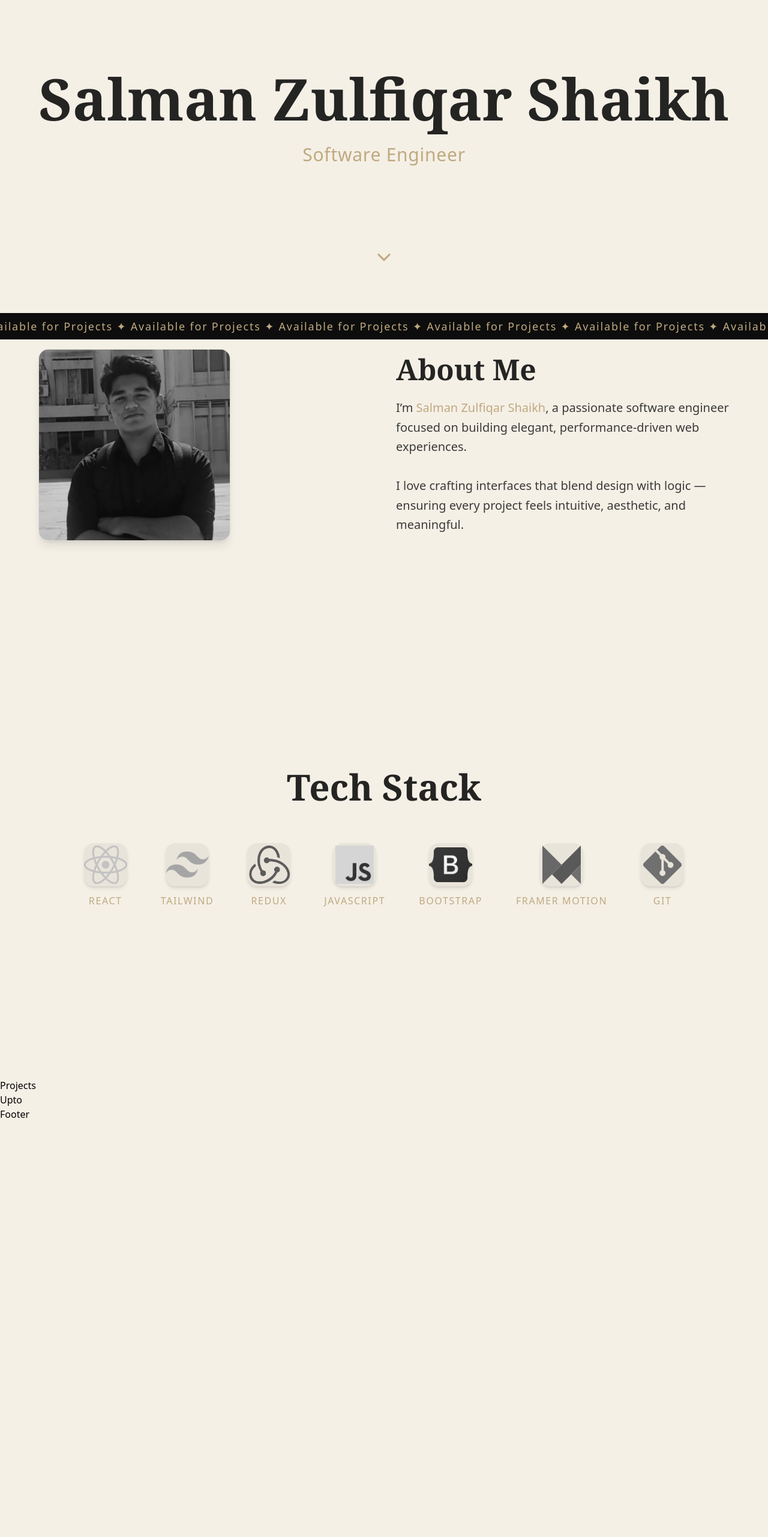
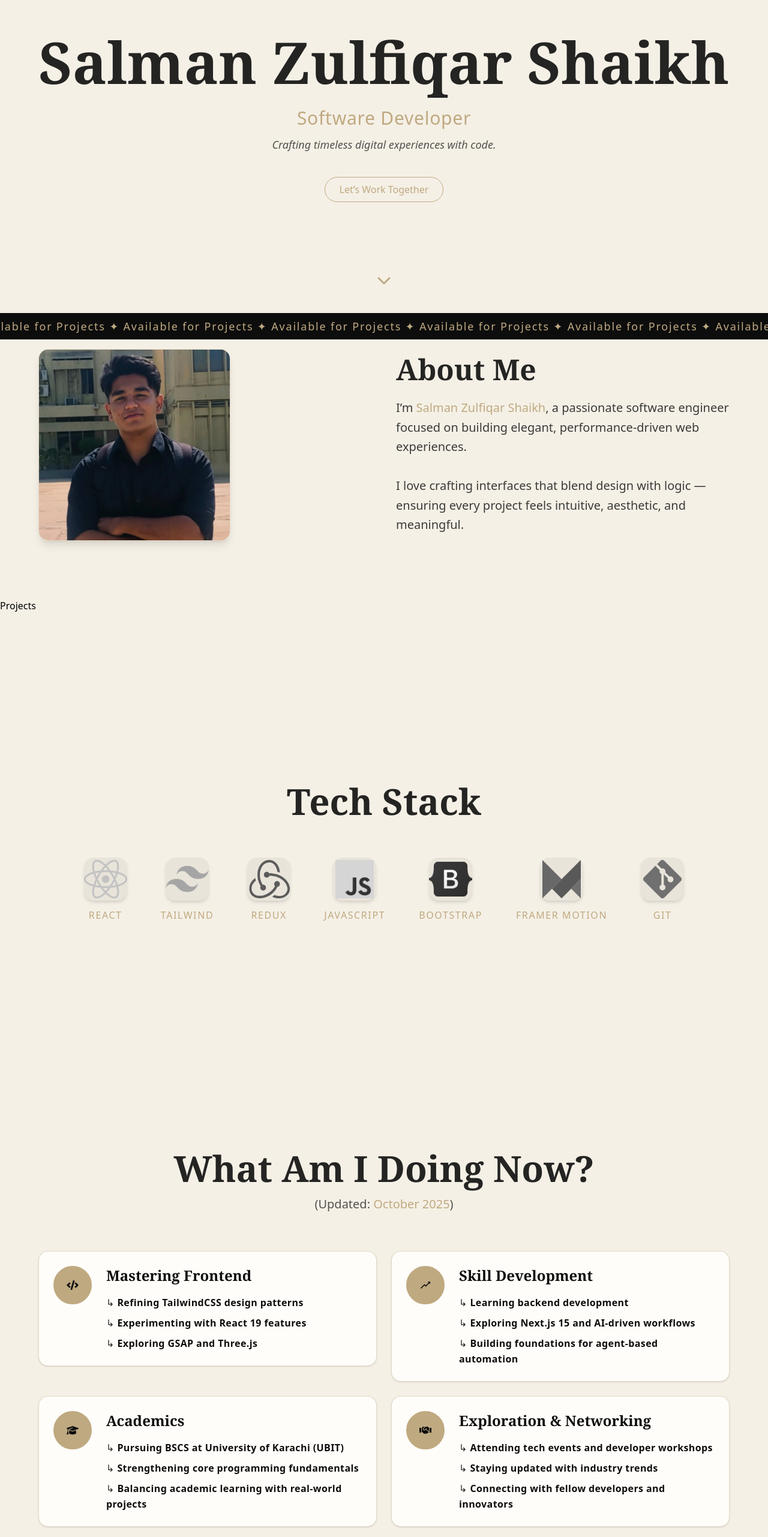
Before and after one commit to SalmanZulfiqarShaikh/Salman-Portfolio, a React (Vite) app: page / in a window 1280 px wide. Shown: the part 234-2797 px from the top of the page at 60% size. Before the commit the page ends 2104 px from the top, so only its background shows below. Built offline with nearby package versions, Linux system fonts and the light colour scheme; a web font is replaced by a local one.

Commit message:
every section done except projects!

```diff
--- a/package.json
+++ b/package.json
@@ -15,6 +15,7 @@
     "motion": "^12.23.24",
     "react": "^19.1.1",
     "react-dom": "^19.1.1",
+    "react-icons": "^5.5.0",
     "tailwindcss": "^4.1.14"
   },
   "devDependencies": {
--- a/src/App.jsx
+++ b/src/App.jsx
@@ -8,8 +8,8 @@ function App() {
       <Nav/>
       <Hero/>
       <About/>
+      <Projects/>
       <Stack/>
-      <Projects/>
       <Upto/>
       <Footer/>
       <Hire/>
--- /dev/null
+++ b/src/components/UptoCard.jsx
@@ -0,0 +1,33 @@
+import React from "react";
+
+function UptoCard({ title, points, icon: Icon }) {
+  return (
+    <div className="flex gap-6 border border-[#bfa980]/40 rounded-2xl p-6 bg-[#fffdf9] hover:bg-[#bfa980]/10 transition-all duration-300 shadow-sm hover:shadow-md">
+      {/* Circular Icon */}
+      <div className="flex-shrink-0">
+        <div className="w-16 h-16 flex items-center justify-center rounded-full border-2 border-[#bfa980] bg-[#bfa980] text-[#0d0d0d]">
+          <Icon className="text-xl" />
+        </div>
+      </div>
+
+      {/* Content */}
+      <div className="flex-1">
+        <h2 className="text-2xl font-serif font-semibold text-[#0d0d0d] mb-4">
+          {title}
+        </h2>
+        <ul className="space-y-2">
+          {points.map((point, i) => (
+            <li
+              key={i}
+              className="text-[#0d0d0d]/90 font-medium tracking-wide leading-relaxed"
+            >
+              ↳ <span className="font-semibold text-[#0d0d0d]">{point}</span>
+            </li>
+          ))}
+        </ul>
+      </div>
+    </div>
+  );
+}
+
+export default UptoCard;
--- a/src/index.css
+++ b/src/index.css
@@ -3,14 +3,8 @@
 body {
     background: #F5F0E6;
 }
-@layer base {
-  .font-retro {
-  font-family: "Press Start 2P", system-ui;
-  font-weight: 400;
-  font-style: normal;
-}
 
-}
+
 
 html, body {
   overflow-x: hidden;
--- a/src/sections/About.jsx
+++ b/src/sections/About.jsx
@@ -26,7 +26,7 @@ function About() {
             w-64 h-64 sm:w-72 sm:h-72 md:w-80 md:h-80
             object-cover rounded-2xl shadow-lg border border-[#bfa980]/30
             transition-all duration-300 ease-in-out
-            grayscale md:hover:grayscale-0
+
           "
         />
       </motion.div>
--- a/src/sections/Footer.jsx
+++ b/src/sections/Footer.jsx
@@ -1,9 +1,72 @@
 import React from 'react'
+import { FaInstagram, FaLinkedin, FaGithub, FaXTwitter  } from "react-icons/fa6";
+import { SiGmail } from "react-icons/si";
+import { FaFileDownload } from "react-icons/fa";
 
 function Footer() {
+  const date = new Date();
+  const year = date.getFullYear();
+
   return (
-    <div>Footer</div>
-  )
+    <section id="footer" className="bg-black text-white py-10 pb-14 px-6">
+      <div className="max-w-6xl mx-auto grid grid-cols-1 sm:grid-cols-3 gap-8 text-center sm:text-left">
+
+        {/* Connect */}
+        <div>
+          <h2 className="text-xl font-semibold mb-4 text-[#bfa980]">Connect</h2>
+          <div className="flex justify-center sm:justify-start gap-5 text-2xl">
+            <a href="https://www.instagram.com/salmanzulfiqar_" target="_blank" rel="noopener noreferrer">
+              <FaInstagram className="hover:text-[#bfa980] transition-colors" />
+            </a>
+            <a href="https://www.linkedin.com/in/salmanzulfiqarshaikh/" target="_blank" rel="noopener noreferrer">
+              <FaLinkedin className="hover:text-[#bfa980] transition-colors" />
+            </a>
+            <a href="https://github.com/salmanzulfiqarshaikh" target="_blank" rel="noopener noreferrer">
+              <FaGithub className="hover:text-[#bfa980] transition-colors" />
+            </a>
+            <a href="https://x.com/SalmanZulf86556" target="_blank" rel="noopener noreferrer">
+              <FaXTwitter className="hover:text-[#bfa980] transition-colors" />
+            </a>
+          </div>
+        </div>
+
+        {/* Quick Links */}
+        <div>
+          <h2 className="text-xl font-semibold mb-4 text-[#bfa980]">Quick Links</h2>
+          <ul className="space-y-2">
+            <li><a href="/" className="hover:text-[#bfa980] transition-colors">Home</a></li>
+            <li><a href="#projects" className="hover:text-[#bfa980] transition-colors">Projects</a></li>
+            <li><a href="#about" className="hover:text-[#bfa980] transition-colors">About</a></li>
+            <li><a href="#skills" className="hover:text-[#bfa980] transition-colors">Skills</a></li>
+          </ul>
+        </div>
+
+        {/* Get In Touch */}
+        <div >
+          <h2 className="text-xl font-semibold mb-4 text-[#bfa980]">Get In Touch</h2>
+          <a
+            href="mailto:salmanzulfiqar04@gmail.com"
+            className="flex items-center justify-center sm:justify-start gap-2 hover:text-[#bfa980] transition-colors"
+          >
+            <SiGmail  /> <p>salmanzulfiqar04@gmail.com</p>
+          </a>
+          <a
+          href="/resume.pdf"
+              download
+              target="_blank"
+              className='flex items-center justify-center sm:justify-start gap-2 hover:text-[#bfa980] transition-colors'
+          ><FaFileDownload/>Resume</a>
+        </div>
+
+      </div>
+
+      {/* Bottom Line */}
+      <hr className="border-t border-[#bfa980]/30 my-6" />
+      <p className="text-center text-sm text-gray-400">
+        © {year} Salman Zulfiqar Shaikh — All rights reserved.
+      </p>
+    </section>
+  );
 }
 
-export default Footer
+export default Footer;
--- a/src/sections/Hero.jsx
+++ b/src/sections/Hero.jsx
@@ -1,5 +1,5 @@
 import React, { useRef } from "react";
-import { motion, useInView, } from "framer-motion";
+import { motion, useInView } from "framer-motion";
 import { ChevronDown } from "lucide-react";
 
 function Hero() {
@@ -10,8 +10,11 @@ function Hero() {
     <section
       ref={ref}
       id="home"
-      className="flex flex-col justify-center items-center min-h-[90vh] px-6 text-center pt-32 relative overflow-hidden"
+      className="relative flex flex-col justify-center items-center min-h-[90vh] px-6 text-center pt-32 overflow-hidden"
     >
+
+
+      {/* Main Heading */}
       <motion.h1
         initial={{ opacity: 0, y: 60 }}
         animate={
@@ -25,6 +28,7 @@ function Hero() {
         Salman Zulfiqar Shaikh
       </motion.h1>
 
+      {/* Subtitle */}
       <motion.p
         initial={{ opacity: 0, y: 40 }}
         animate={
@@ -35,30 +39,46 @@ function Hero() {
         transition={{ duration: 1.2, delay: 0.2 }}
         className="text-[#bfa980] mt-4 text-xl sm:text-2xl md:text-3xl tracking-wide font-light font-sans"
       >
-        Software Engineer
+        Software Developer
       </motion.p>
 
-     {/* Scroll Down Hint */}
+      {/* Tagline */}
+      <motion.p
+        initial={{ opacity: 0 }}
+        animate={inView ? { opacity: 1 } : { opacity: 0 }}
+        transition={{ duration: 1.2, delay: 0.8 }}
+        className="text-[#0d0d0d]/70 mt-3 text-base sm:text-lg italic font-light"
+      >
+        Crafting timeless digital experiences with code.
+      </motion.p>
+
+      {/* Call To Action Button */}
+      <motion.a
+        href="#footer"
+        whileHover={{ scale: 1.05 }}
+        whileTap={{ scale: 0.98 }}
+        initial={{ opacity: 0, y: 20 }}
+        animate={inView ? { opacity: 1, y: 0 } : { opacity: 0, y: 20 }}
+        transition={{ duration: 1, delay: 1.2 }}
+        className="mt-10 inline-block border border-[#bfa980] text-[#bfa980] px-6 py-2 rounded-full hover:bg-[#bfa980] hover:text-[#0d0d0d] transition-all"
+      >
+        Let’s Work Together
+      </motion.a>
+
       {/* Scroll Down Hint */}
       <motion.div
         initial={{ opacity: 0, y: 0 }}
         animate={{ opacity: 1, y: [0, 12, 0] }}
         transition={{
-    opacity: { duration: 0.8, ease: "easeOut" }, // fades in once
-    y: {
-      duration: 1.5,
-      repeat: Infinity,
-      ease: "easeInOut",
-    },
+          opacity: { duration: 0.8, ease: "easeOut" },
+          y: { duration: 1.5, repeat: Infinity, ease: "easeInOut" },
         }}
-  className="absolute bottom-10 cursor-pointer"
+        className="absolute bottom-0 cursor-pointer"
       >
         <a href="#about" aria-label="Scroll Down">
           <ChevronDown size={36} className="text-[#bfa980]" />
         </a>
       </motion.div>
-
-
     </section>
   );
 }
--- a/src/sections/Nav.jsx
+++ b/src/sections/Nav.jsx
@@ -3,7 +3,7 @@ import { motion, AnimatePresence } from "framer-motion";
 import { Menu, X } from "lucide-react";
 
 function Nav() {
-  const links = ["Home", "About", "Projects", "Skills"];
+  const links = ["Home", "Projects", "About", "Skills"];
   const [hovered, setHovered] = useState(null);
   const [isOpen, setIsOpen] = useState(false);
 
--- a/src/sections/Stack.jsx
+++ b/src/sections/Stack.jsx
@@ -26,7 +26,7 @@ function Stack() {
     <section
       ref={ref}
       id="skills"
-      className="min-h-screen flex flex-col items-center justify-center px-6 py-4 "
+      className="min-h-screen flex flex-col items-center justify-center px-6 ]"
     >
       {/* Section Title */}
       <motion.h1
@@ -52,7 +52,7 @@ function Stack() {
               <img
                 src={skill.logo}
                 alt={skill.name}
-                className="h-12 md:h-16 object-contain filter grayscale group-hover:grayscale-0 transition-all duration-700"
+                className="h-12 md:h-16 object-contain filter md:grayscale group-hover:grayscale-0 transition-all duration-700"
               />
             </div>
             <p className="text-[#bfa980] text-sm md:text-base tracking-widest font-light font-sans uppercase">
--- a/src/sections/Upto.jsx
+++ b/src/sections/Upto.jsx
@@ -1,9 +1,105 @@
-import React from 'react'
+import React, { useRef } from "react";
+import { motion, useInView } from "framer-motion";
+import { FaGraduationCap } from "react-icons/fa6";
+import { FaCode } from "react-icons/fa";
+import { AiOutlineRise } from "react-icons/ai";
+import { FaHandshake } from "react-icons/fa";
+import UptoCard from "../components/UptoCard";
 
 function Upto() {
+  const ref = useRef(null);
+  const inView = useInView(ref, { once: false, amount: 0.2 });
+
+  const date = new Date();
+  const month = date.toLocaleString("default", { month: "long" });
+  const year = date.getFullYear();
+
+  const cards = [
+    {
+      title: "Mastering Frontend",
+      points: [
+        "Refining TailwindCSS design patterns",
+        "Experimenting with React 19 features",
+        "Exploring GSAP and Three.js"
+      ],
+      icon: FaCode
+    },
+    {
+      title: "Skill Development",
+      points: [
+        "Learning backend development",
+        "Exploring Next.js 15 and AI-driven workflows",
+        "Building foundations for agent-based automation",
+      ],
+      icon: AiOutlineRise
+    },
+    {
+      title: "Academics",
+      points: [
+        "Pursuing BSCS at University of Karachi (UBIT)",
+        "Strengthening core programming fundamentals",
+        "Balancing academic learning with real-world projects",
+      ],
+      icon: FaGraduationCap
+    },
+    {
+      title: "Exploration & Networking",
+      points: [
+        "Attending tech events and developer workshops",
+        "Staying updated with industry trends",
+        "Connecting with fellow developers and innovators",
+      ],
+      icon: FaHandshake
+    }
+  ];
+
   return (
-    <div>Upto</div>
-  )
+    <section
+      ref={ref}
+      id="upto"
+      className="min-h-screen flex flex-col items-center justify-center px-6 py-24 bg-[#F5F0E6]"
+    >
+      {/* Heading */}
+      <motion.div
+        initial={{ opacity: 0, y: 50 }}
+        animate={inView ? { opacity: 1, y: 0 } : { opacity: 0, y: 50 }}
+        transition={{ duration: 0.8, ease: "easeOut" }}
+        className="text-center mb-16"
+      >
+        <h1 className="text-4xl md:text-6xl font-serif font-semibold text-[#0d0d0d]/90 mb-4">
+          What Am I Doing Now?
+        </h1>
+
+        {/* Subtext */}
+        <motion.p
+          initial={{ opacity: 0, y: 30 }}
+          animate={inView ? { opacity: 1, y: 0 } : { opacity: 0, y: 30 }}
+          transition={{ duration: 0.8, delay: 0.3, ease: "easeOut" }}
+          className="text-[#0d0d0d]/70 text-lg md:text-xl font-light font-sans"
+        >
+          (Updated:{" "}
+          <span className="text-[#bfa980] font-medium">
+            {month} {year}
+          </span>
+          )
+        </motion.p>
+      </motion.div>
+
+      {/* Cards Grid */}
+      <div className="grid grid-cols-1 lg:grid-cols-2 gap-6 max-w-6xl w-full">
+        {cards.map((card, index) => (
+          <motion.div
+            key={index}
+            initial={{ opacity: 0, y: 40 }}
+            animate={inView ? { opacity: 1, y: 0 } : { opacity: 0, y: 40 }}
+            transition={{ duration: 0.6, delay: index * 0.2 }}
+          >
+            <UptoCard title={card.title} points={card.points} icon={card.icon} />
+          </motion.div>
+        ))}
+      </div>
+    </section>
+  );
 }
 
-export default Upto
+export default Upto;
```
Also changed, not shown: 1 other file (tests, documents, lock files or other folders). Lines whose indentation alone changed are shown as unchanged.
